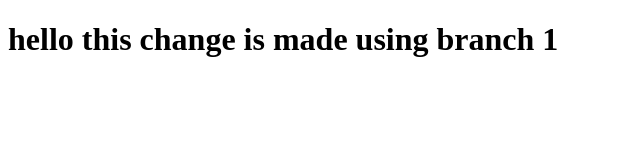
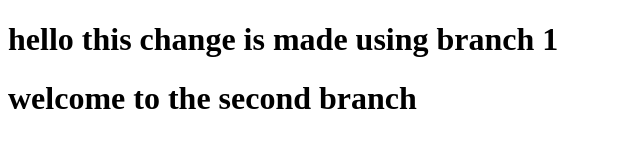
Before and after one commit to shamithmylar20/demo, a plain HTML site: page index.html in a window 1280 px wide. Shown: the whole page, without its empty margins (0-640 px from the left). Drawn offline with Linux system fonts and the light colour scheme.

Commit message:
Added another H1
created a h1 tag for secind branch

```diff
--- a/index.html
+++ b/index.html
@@ -8,5 +8,6 @@
 </head>
 <body>
     <h1>hello this change is made using branch 1</h1>
+    <h1>welcome to the second branch</h1>
 </body>
 </html>
```
